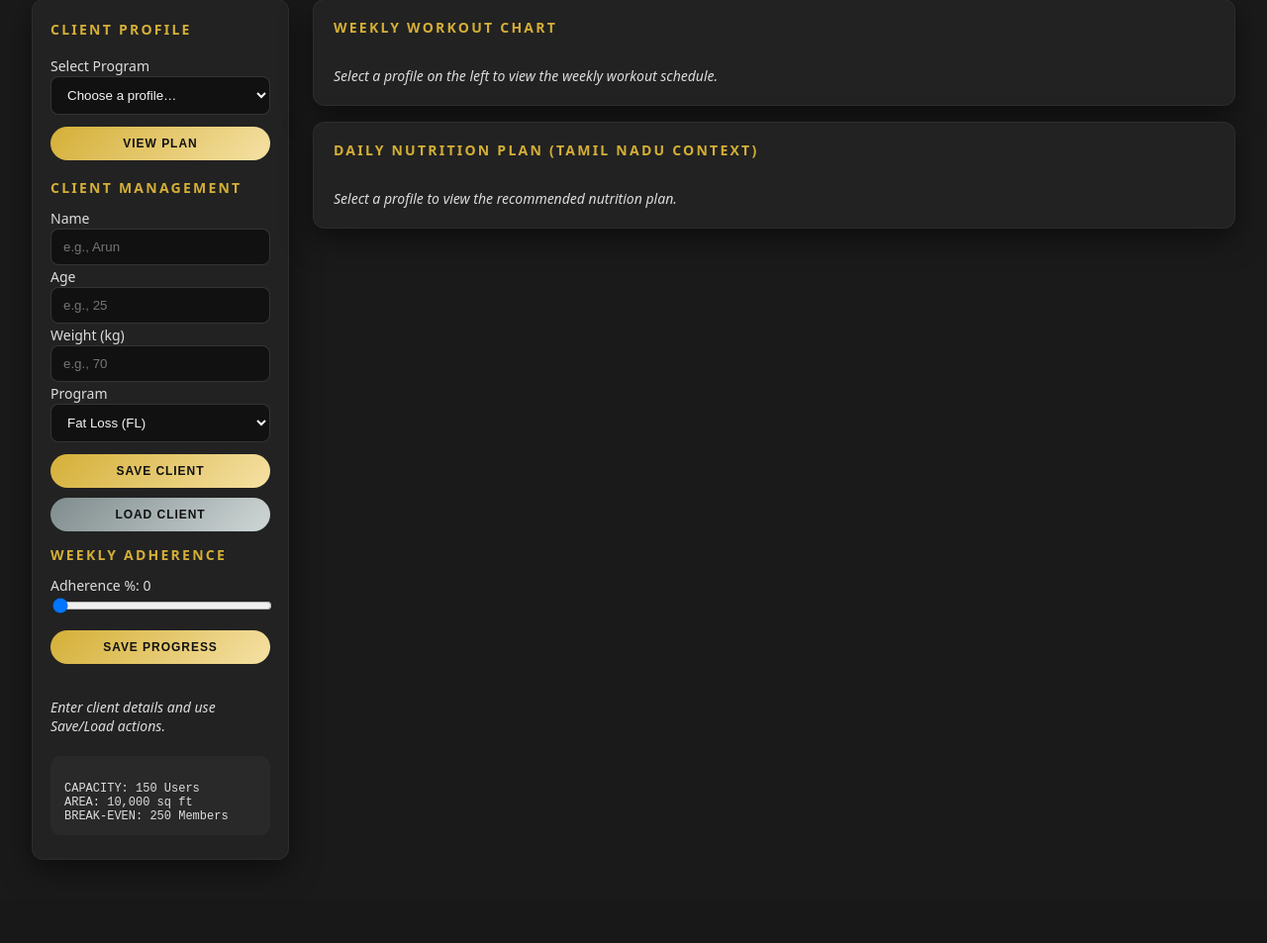
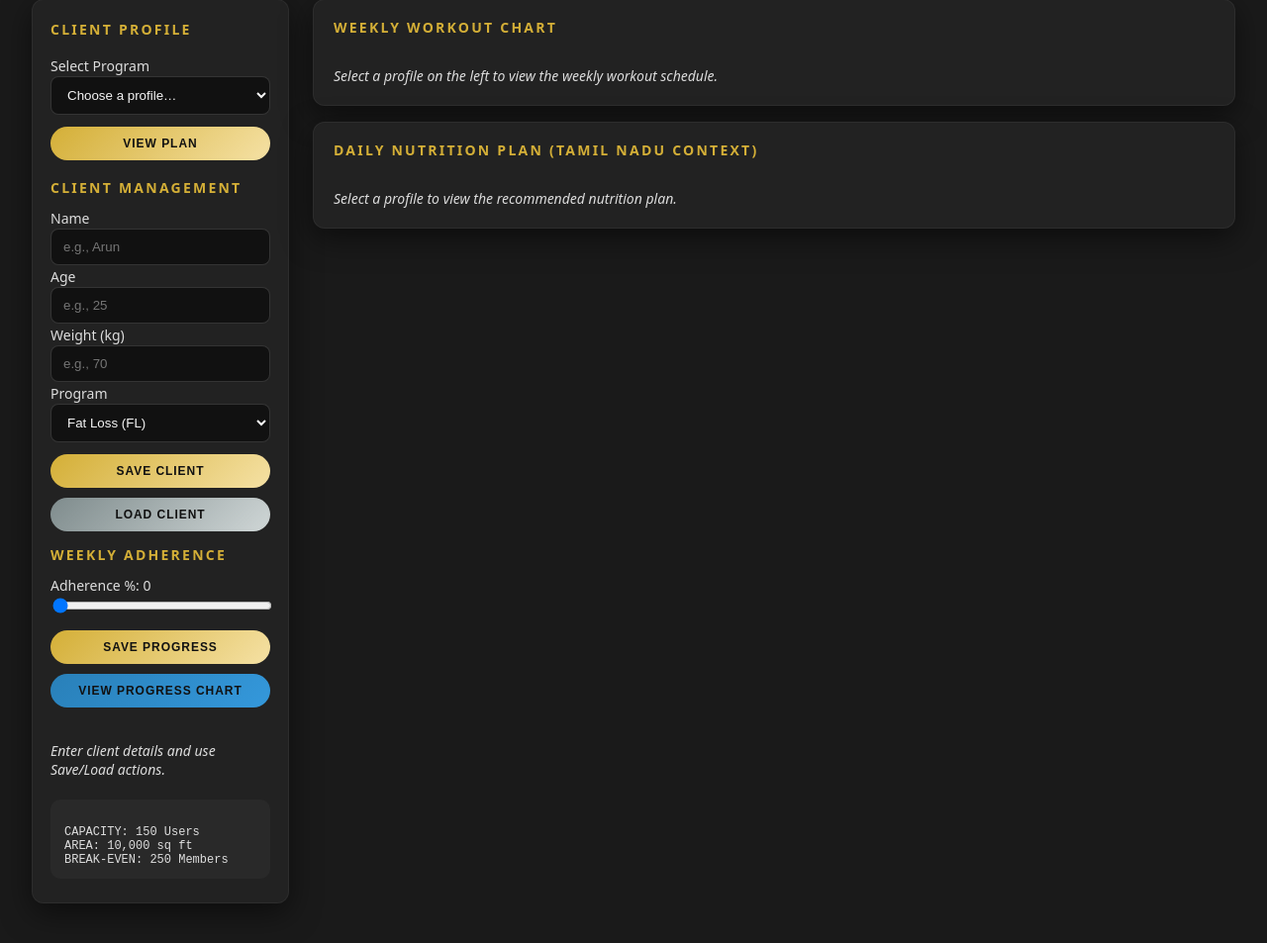
Before and after one commit to 2024tm93581-priyatham/2024tm93581-aceest-devops-assignment1, a Flask app: page / in a window 1280 px wide. Shown: the part 111-1064 px from the top of the page at 99% size. Before the commit the page ends 980 px from the top, so only its background shows below. Run offline with Flask 3, Linux system fonts and the light colour scheme.

Commit message:
add View Progress Chart modal with Chart.js

```diff
--- a/templates/index.html
+++ b/templates/index.html
@@ -284,6 +339,15 @@
               >
                 Save Progress
               </button>
+
+              <button
+                class="btn"
+                type="button"
+                id="view-progress-chart-btn"
+                style="margin-top: 10px; background: linear-gradient(135deg, #2980b9, #3498db);"
+              >
+                View Progress Chart
+              </button>
             </div>
 
             <div class="section-body placeholder" id="ui-status" style="margin-top: 14px;">
@@ -336,8 +400,21 @@ BREAK-EVEN: {{ site_metrics.break_even }}
         </article>
       </section>
     </main>
+
+    <div id="chart-modal" class="modal-backdrop" aria-hidden="true">
+      <div class="modal-panel" role="dialog" aria-labelledby="chart-modal-title">
+        <div class="modal-header">
+          <h2 id="chart-modal-title">Weekly Adherence Progress</h2>
+          <button type="button" id="chart-modal-close" class="modal-close" aria-label="Close">
+            &times;
+          </button>
+        </div>
+        <canvas id="adherence-chart-canvas" height="220" width="480"></canvas>
+      </div>
+    </div>
   </body>
 
+  <script src="https://cdn.jsdelivr.net/npm/chart.js@4.4.1/dist/chart.umd.min.js"></script>
   <script>
     const setStatus = (text) => {
       const el = document.getElementById("ui-status");
@@ -427,5 +504,99 @@ BREAK-EVEN: {{ site_metrics.break_even }}
 
       setStatus(`Progress saved for ${payload.progress.week}.`);
     });
+
+    let adherenceChart = null;
+
+    const closeChartModal = () => {
+      const modal = document.getElementById("chart-modal");
+      if (modal) {
+        modal.classList.remove("open");
+        modal.setAttribute("aria-hidden", "true");
+      }
+    };
+
+    document.getElementById("chart-modal-close")?.addEventListener("click", closeChartModal);
+    document.getElementById("chart-modal")?.addEventListener("click", (e) => {
+      if (e.target && e.target.id === "chart-modal") closeChartModal();
+    });
+
+    document.getElementById("view-progress-chart-btn")?.addEventListener("click", async () => {
+      const name = (document.getElementById("client-name")?.value || "").trim();
+      if (!name) {
+        return setStatus("Enter client name first to view the progress chart.");
+      }
+
+      setStatus("Loading progress chart...");
+      const res = await fetch(`/api/client/${encodeURIComponent(name)}/progress`, {
+        method: "GET",
+      });
+      const payload = await res.json().catch(() => ({}));
+
+      if (!res.ok || payload.status !== "ok") {
+        return setStatus(payload?.message || "Could not load progress data.");
+      }
+
+      const series = payload.series || [];
+      if (series.length === 0) {
+        return setStatus("No progress data available for this client.");
+      }
+
+      const title = document.getElementById("chart-modal-title");
+      if (title) title.textContent = `Weekly Adherence Progress – ${name}`;
+
+      const modal = document.getElementById("chart-modal");
+      if (modal) {
+        modal.classList.add("open");
+        modal.setAttribute("aria-hidden", "false");
+      }
+
+      const canvas = document.getElementById("adherence-chart-canvas");
+      if (!canvas || typeof Chart === "undefined") {
+        return setStatus("Chart library failed to load.");
+      }
+
+      const ctx = canvas.getContext("2d");
+      if (adherenceChart) adherenceChart.destroy();
+
+      adherenceChart = new Chart(ctx, {
+        type: "line",
+        data: {
+          labels: series.map((s) => s.week),
+          datasets: [
+            {
+              label: "Adherence (%)",
+              data: series.map((s) => s.adherence),
+              borderColor: "#d4af37",
+              backgroundColor: "rgba(212, 175, 55, 0.15)",
+              tension: 0.25,
+              fill: true,
+              pointRadius: 4,
+              pointBackgroundColor: "#d4af37",
+            },
+          ],
+        },
+        options: {
+          responsive: true,
+          maintainAspectRatio: false,
+          scales: {
+            y: {
+              min: 0,
+              max: 100,
+              ticks: { color: "#dddddd" },
+              grid: { color: "rgba(255,255,255,0.08)" },
+            },
+            x: {
+              ticks: { color: "#dddddd", maxRotation: 45, minRotation: 45 },
+              grid: { color: "rgba(255,255,255,0.06)" },
+            },
+          },
+          plugins: {
+            legend: { labels: { color: "#f5f5f5" } },
+          },
+        },
+      });
+
+      setStatus("Progress chart ready.");
+    });
   </script>
 </html>
```
Also changed, not shown: other parts of templates/index.html (+55 -0 lines).
